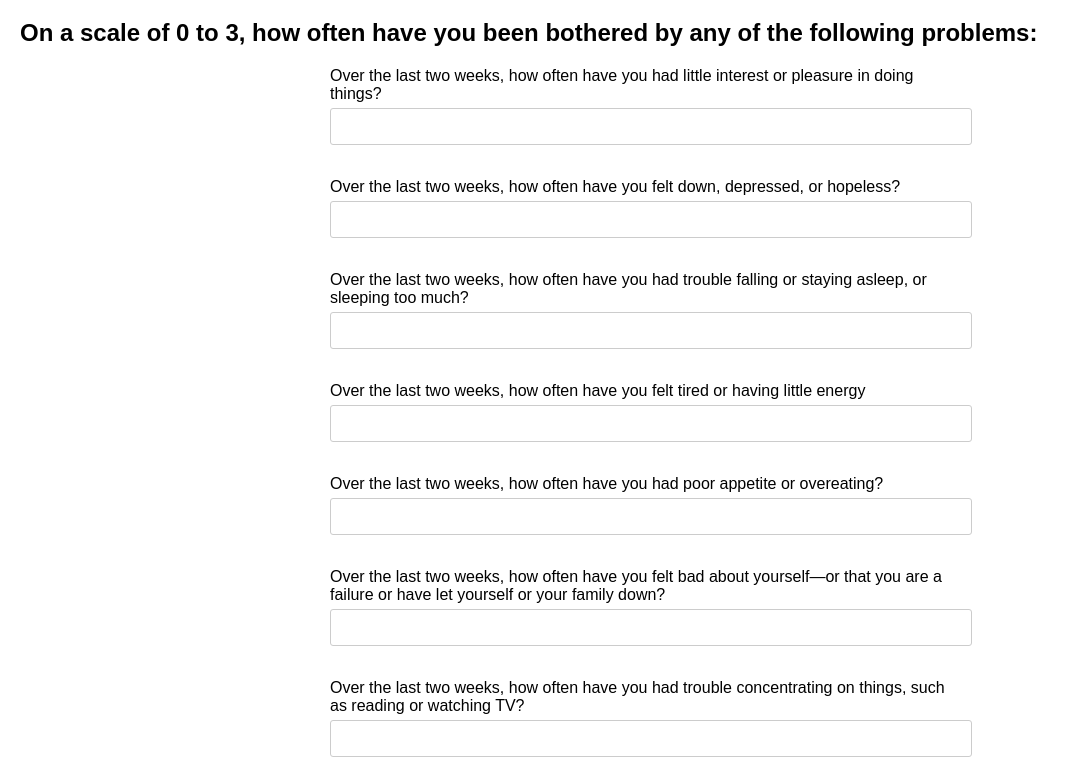
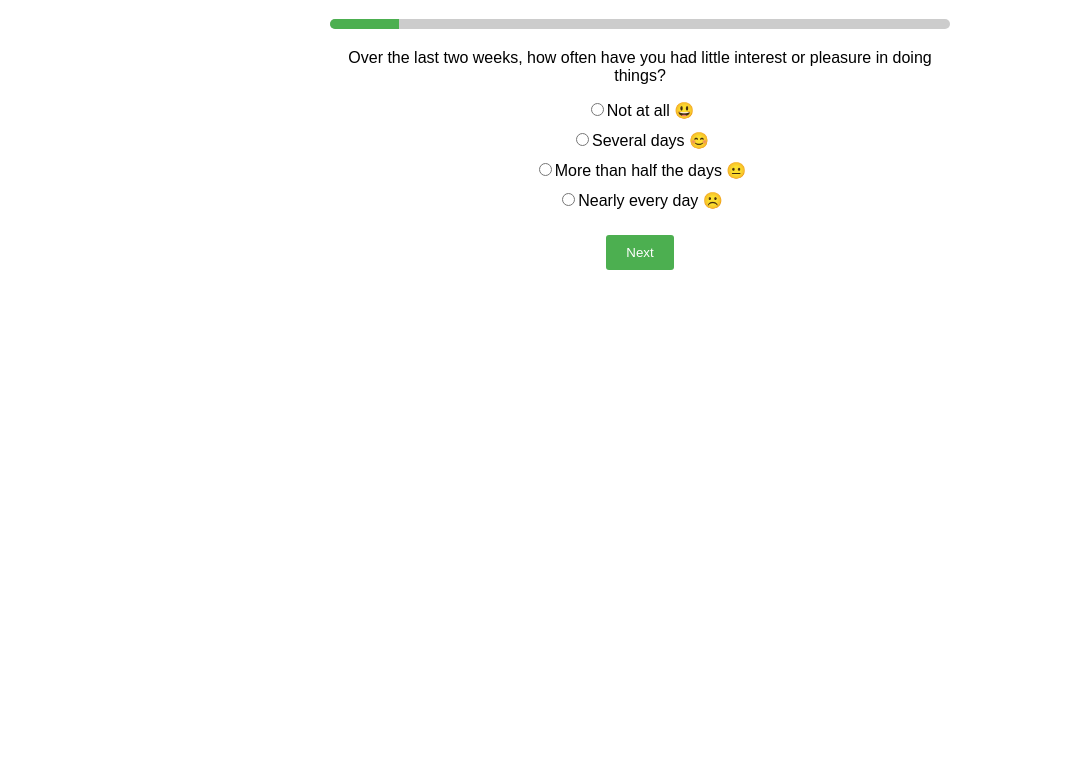
Before and after one commit to TheShaunRodrigues/diagnosistool, a plain HTML site: page templates/question.html in a window 1280 px wide. Shown: the part 61-820 px from the top of the page, without its empty margins (0-1078 px from the left). Drawn offline with Linux system fonts and the light colour scheme.

Commit message:
ui fixes and correct ui input scale for phq9 questions

```diff
--- a/templates/question.html
+++ b/templates/question.html
@@ -12,22 +12,38 @@
             text-align: center;
         }
 
-        form {
+        .container {
             width: 50%;
             margin: 0 auto;
+            text-align: center;
         }
 
-        label {
-            display: block;
-            margin-bottom: 5px;
+        .progress {
+            width: 100%;
+            height: 10px;
+            background: #ccc;
+            border-radius: 5px;
+            overflow: hidden;
+            margin-bottom: 20px;
         }
 
-        input[type="number"] {
-            width: 100%;
-            padding: 10px;
-            margin-bottom: 15px;
-            border: 1px solid #ccc;
-            border-radius: 3px;
+        .progress-bar {
+            height: 100%;
+            width: 0;
+            background: #4CAF50;
+            transition: width 0.3s;
+        }
+
+        .question-container {
+            display: none;
+        }
+
+        .options {
+            display: flex;
+            flex-direction: column;
+            align-items: center;
+            gap: 10px;
+            margin: 15px 0;
         }
 
         button {
@@ -37,60 +53,123 @@
             border: none;
             border-radius: 3px;
             cursor: pointer;
-        }
-
-        #result, #summary, #feedback {
-            margin-top: 20px;
-        }
-
-        #summary {
-            font-weight: bold;
+            margin: 10px;
         }
     </style>
 </head>
 <body>
 
-    <h1>PHQ-9 Assessment</h1>
-    <h2> On a scale of 0 to 3, how often have you been bothered by any of the following problems:</h2>
-    <form id="phq9-form">
-        <label for="phq1">Over the last two weeks, how often have you had little interest or pleasure in doing things?  </label>
-        <input type="number" id="phq1" min="0" max="3"><br><br>
-        <label for="phq2">Over the last two weeks, how often have you felt down, depressed, or hopeless?  </label>
-        <input type="number" id="phq2" min="0" max="3"><br><br>
-        <label for="phq3">Over the last two weeks, how often have you had trouble falling or staying asleep, or sleeping too much?  </label>
-        <input type="number" id="phq3" min="0" max="3"><br><br>
-        <label for="phq4">Over the last two weeks, how often have you felt tired or having little energy  </label>
-        <input type="number" id="phq4" min="0" max="3"><br><br>
-        <label for="phq5">Over the last two weeks, how often have you had poor appetite or overeating?  </label>
-        <input type="number" id="phq5" min="0" max="3"><br><br>
-        <label for="phq6">Over the last two weeks, how often have you felt bad about yourself—or that you are a failure or have let yourself or your family down?  </label>
-        <input type="number" id="phq6" min="0" max="3"><br><br>
-        <label for="phq7">Over the last two weeks, how often have you had trouble concentrating on things, such as reading or watching TV?  </label>
-        <input type="number" id="phq7" min="0" max="3"><br><br>
-        <label for="phq8">Over the last two weeks, how often have you been moving or speaking so slowly that other people could have noticed? Or the opposite—being so fidgety or restless that you have been moving around a lot more than usual?  </label>
-        <input type="number" id="phq8" min="0" max="3"><br><br>
-        <label for="phq9">Over the last two weeks, how often have you had thoughts that you would be better off dead or of hurting yourself in some way?  </label>
-        <input type="number" id="phq9" min="0" max="3"><br><br>
-        <button type="submit">Submit</button>
-    </form>
+    <div class="container">
+        <h1>PHQ-9 Assessment</h1>
+        <div class="progress">
+            <div class="progress-bar" id="progress-bar"></div>
+        </div>
 
-    <div id="result"></div>
-    <div id="summary"></div>
-    <div id="feedback"></div>
+        <form id="phq9-form">
+            <div class="question-container" id="question-container">
+                <label id="question-text"></label>
+                <div class="options" id="options-container"></div>
+                <button type="button" id="prev-btn" style="display: none;">Back</button>
+                <button type="button" id="next-btn">Next</button>
+            </div>
+            <button type="submit" id="submit-btn" style="display: none;">Submit</button>
+        </form>
+    </div>
 
     <script>
-        document.getElementById('phq9-form').addEventListener('submit', async (event) => {
+        const questions = [
+            "Over the last two weeks, how often have you had little interest or pleasure in doing things?",
+            "Over the last two weeks, how often have you felt down, depressed, or hopeless?",
+            "Over the last two weeks, how often have you had trouble falling or staying asleep, or sleeping too much?",
+            "Over the last two weeks, how often have you felt tired or had little energy?",
+            "Over the last two weeks, how often have you had poor appetite or overeating?",
+            "Over the last two weeks, how often have you felt bad about yourself—or that you are a failure or have let yourself or your family down?",
+            "Over the last two weeks, how often have you had trouble concentrating on things, such as reading or watching TV?",
+            "Over the last two weeks, how often have you been moving or speaking so slowly that other people could have noticed? Or the opposite—being so fidgety or restless that you have been moving around a lot more than usual?",
+            "Over the last two weeks, how often have you had thoughts that you would be better off dead or of hurting yourself in some way?"
+        ];
+
+        let currentQuestionIndex = 0;
+        const responses = [];
+
+        function showQuestion(index) {
+            if (index < 0 || index >= questions.length) return;
+            document.getElementById("question-text").textContent = questions[index];
+
+            const optionsContainer = document.getElementById("options-container");
+            optionsContainer.innerHTML = "";
+
+            // Radio button options
+            const options = [
+                { value: 0, text: "Not at all 😃" },
+                { value: 1, text: "Several days 😊" },
+                { value: 2, text: "More than half the days 😐" },
+                { value: 3, text: "Nearly every day ☹️" }
+            ];
+
+            options.forEach(option => {
+                const label = document.createElement("label");
+                label.style.display = "block";
+
+                const radio = document.createElement("input");
+                radio.type = "radio";
+                radio.name = "question";
+                radio.value = option.value;
+                radio.required = true;
+
+                if (responses[index] === option.value) {
+                    radio.checked = true;
+                }
+
+                label.appendChild(radio);
+                label.appendChild(document.createTextNode(option.text));
+                optionsContainer.appendChild(label);
+            });
+
+            document.getElementById("prev-btn").style.display = index > 0 ? "inline-block" : "none";
+            document.getElementById("next-btn").style.display = index < questions.length - 1 ? "inline-block" : "none";
+            document.getElementById("submit-btn").style.display = index === questions.length - 1 ? "inline-block" : "none";
+
+            const progress = Math.min(((index + 1) / questions.length) * 100, 100);
+            document.getElementById("progress-bar").style.width = progress + "%";
+
+        }
+
+        document.getElementById("next-btn").addEventListener("click", () => {
+            const selectedOption = document.querySelector('input[name="question"]:checked');
+            if (!selectedOption) {
+                alert("Please select a response.");
+                return;
+            }
+            responses[currentQuestionIndex] = parseInt(selectedOption.value);
+            console.log("Stored Responses:", responses);
+            currentQuestionIndex++;
+            showQuestion(currentQuestionIndex);
+        });
+
+        document.getElementById("prev-btn").addEventListener("click", () => {
+            currentQuestionIndex--;
+            showQuestion(currentQuestionIndex);
+        });
+
+        document.getElementById("phq9-form").addEventListener("submit", async (event) => {
             event.preventDefault();
 
-            const phq9Responses = [];
-            for (let i = 1; i <= 9; i++) {
-                const inputId = `phq${i}`;
-                const inputValue = document.getElementById(inputId).value;
-                if (inputValue === "" || isNaN(inputValue)) {
-                    alert("Please answer all PHQ-9 questions.");
-                    return;
-                }
-                phq9Responses.push(parseInt(inputValue));
+            const selectedOption = document.querySelector('input[name="question"]:checked');
+            if (!selectedOption) {
+                alert("Please select a response for the last question.");
+                return;
+            }
+
+            // Ensure last answer is stored before submission
+            responses[currentQuestionIndex] = parseInt(selectedOption.value);
+
+            // Debugging: Print final stored responses before sending
+            console.log("Final Stored Responses:", responses);
+
+            if (responses.length !== 9 || responses.includes(undefined)) {
+                alert("Please answer all PHQ-9 questions.");
+                return;
             }
 
             const userId = "user123"; // Replace with actual user ID if needed
@@ -101,26 +180,25 @@
                     headers: { 'Content-Type': 'application/json' },
                     body: JSON.stringify({
                         user_id: userId,
-                        phq9_responses: phq9Responses
+                        phq9_responses: responses
                     })
                 });
 
                 const data = await response.json();
                 if (data.redirect) {
                     window.location.href = "/icd10";
-                } else if (data.summary && data.feedback) {
-                    document.getElementById('summary').textContent = data.summary;
-                    document.getElementById('feedback').textContent = data.feedback;
                 } else {
                     alert('Error processing assessment: ' + (data.error || "Unknown error"));
-                    if (data.summary) {
-                        document.getElementById('summary').textContent = data.summary;
-                    }
                 }
             } catch (error) {
                 alert('Error: ' + error.message);
             }
         });
+
+        window.onload = function() {
+            showQuestion(currentQuestionIndex);
+            document.getElementById("question-container").style.display = "block";
+        };
     </script>
 
 </body>
```
Also changed, not shown: templates/icd10.html (+145 -60 lines).
